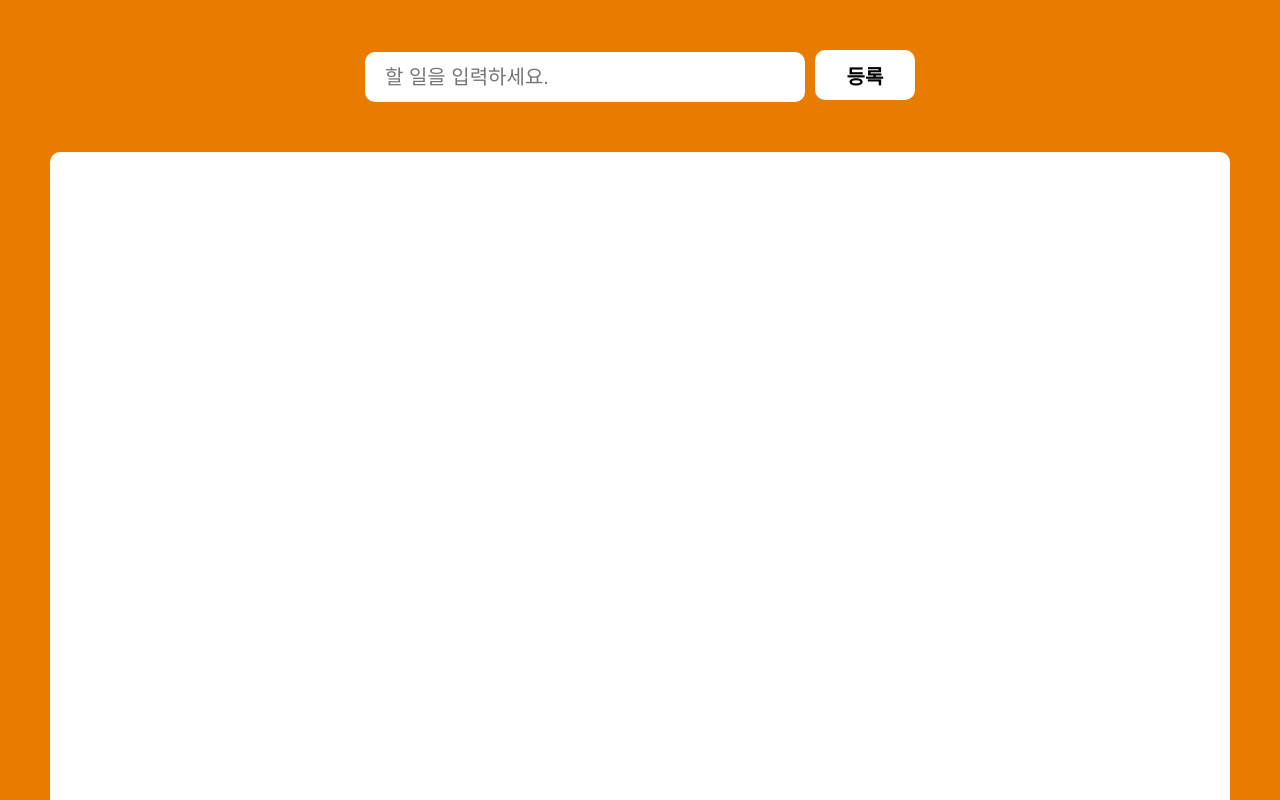
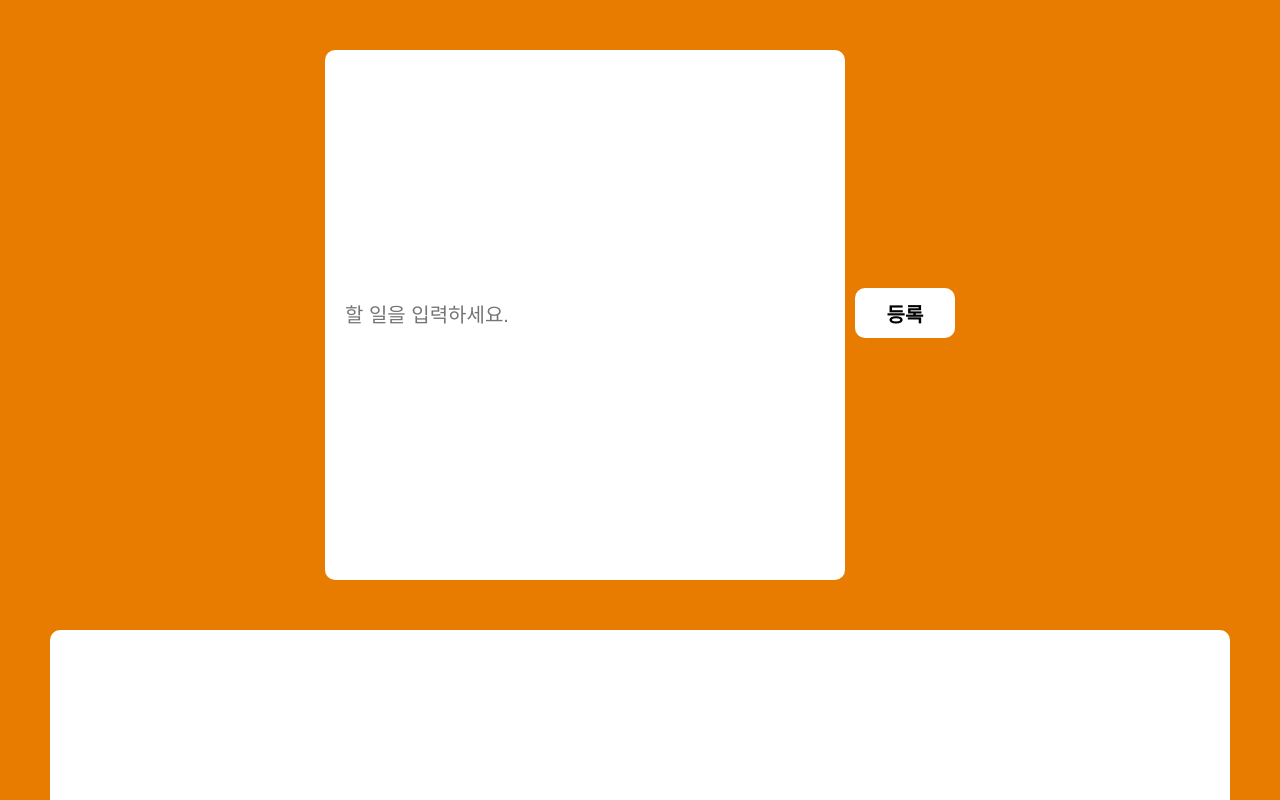
Before and after one commit to wlsdhr0831/to-do, a plain HTML site: page index.html in a window 1280 px wide. Shown: the top 800 px of the page. Drawn offline with Linux system fonts and the light colour scheme.

Commit message:
modify css

```diff
--- a/css/input.css
+++ b/css/input.css
@@ -1,6 +1,6 @@
 input{
-    width: 400px;
-    height: 50px;
+    width: calc(50% - 110px);
+    height: 530px;
     border: none;
     border-radius: 10px;
     background-color: none;
--- a/css/list.css
+++ b/css/list.css
@@ -1,6 +1,6 @@
 .todoListBox{
     width: calc(100% - 60px);
-    height: 650px;
+    height: 500px;
     background-color: white;
     border-radius: 10px;
     margin-top: 50px;
```
